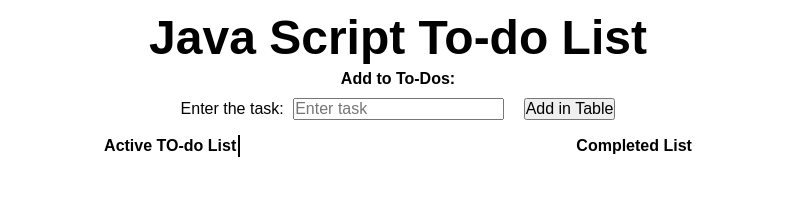
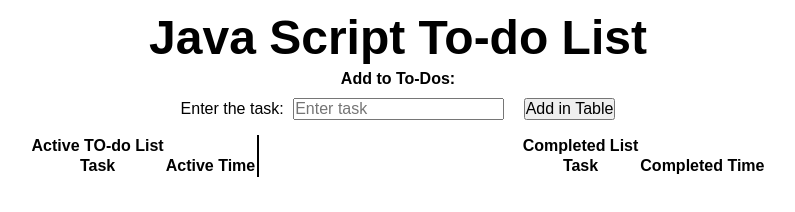
Before and after one commit to sohampatelk/to-do-list, a plain HTML site: page index.html in a window 1280 px wide. Shown: the whole page, without its empty margins (242-1037 px from the left). Drawn offline with Linux system fonts and the light colour scheme.

Commit message:
completed project

```diff
--- a/index.html
+++ b/index.html
@@ -30,6 +30,10 @@
         <tr>
             <th>Active TO-do List</th>
         </tr>
+        <tr>
+            <th>Task</th>
+            <th>Active Time</th>
+        </tr>
     </thead>
     <tbody id="table-body"></tbody>
     </table>
@@ -38,6 +42,10 @@
         <tr>
             <th>Completed List</th>
         </tr>
+        <tr>
+            <th>Task</th>
+            <th>Completed Time</th>
+        </tr>
     </thead>
     <tbody id="comp-table-body"></tbody>
     </table>
```
